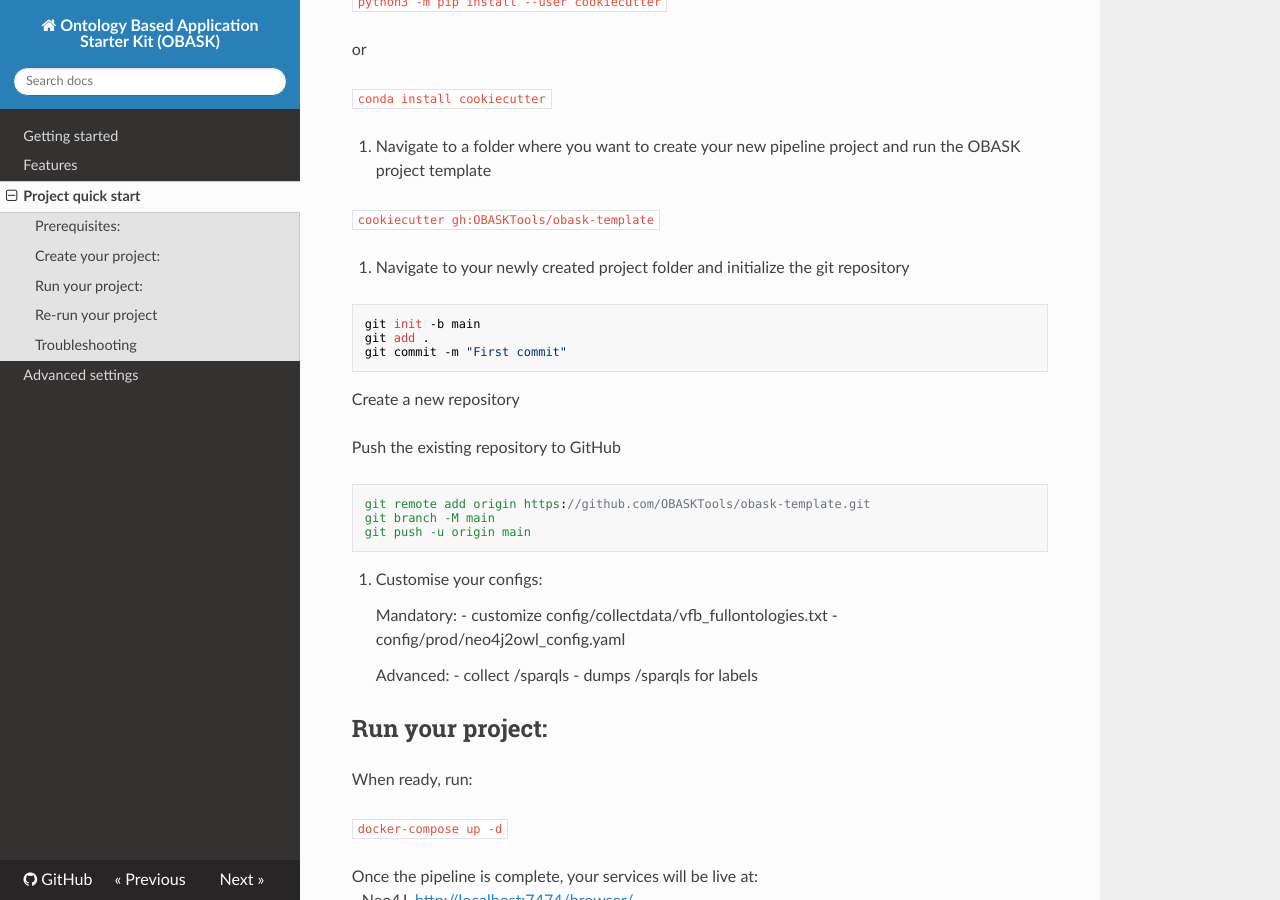
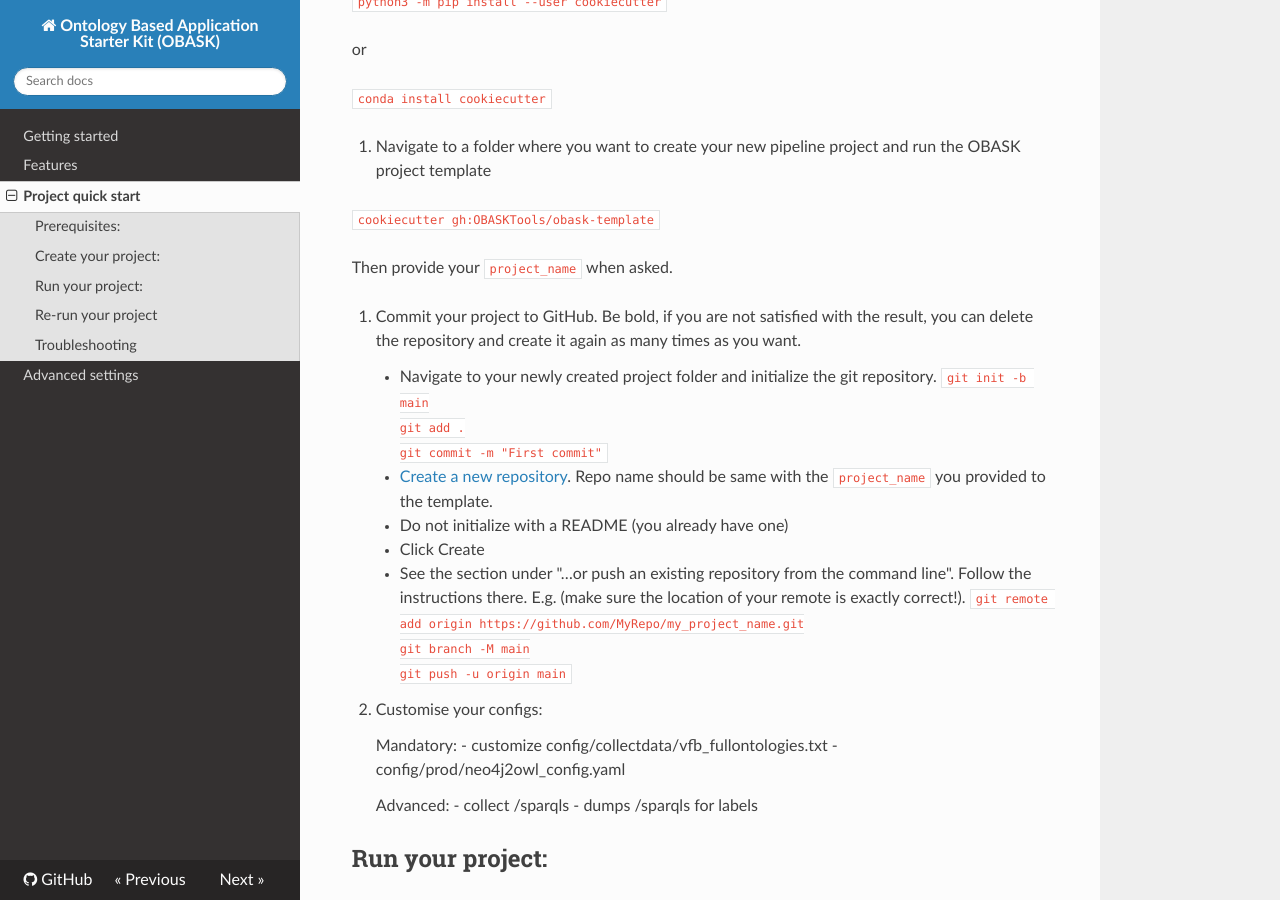
Before and after one commit to OBASKTools/obask, an MkDocs documentation site: the page built from docs/quick_start.md, in a window 1280 px wide and 900 px high, scrolled down 403 px. Built offline with MkDocs 1.6.1, drawn with Linux system fonts in a browser that asks for light colours; nearby versions of some CDN libraries.

````diff
--- a/docs/quick_start.md
+++ b/docs/quick_start.md
@@ -18,22 +18,29 @@ or
 
 `cookiecutter gh:OBASKTools/obask-template`
 
-3. Navigate to your newly created project folder and initialize the git repository
+Then provide your `project_name` when asked.
 
-```
-git init -b main
-git add .
-git commit -m "First commit"
-```
+3. Commit your project to GitHub. Be bold, if you are not satisfied with the result, you can delete the repository and create it again as many times as you want.
 
-Create a new repository
+    - Navigate to your newly created project folder and initialize the git repository.
+    ```
+    git init -b main
+    git add .
+    git commit -m "First commit"
+    ```
 
-Push the existing repository to GitHub
-```
-git remote add origin https://github.com/OBASKTools/obask-template.git
-git branch -M main
-git push -u origin main
-```
+    - [Create a new repository](https://github.com/new). Repo name should be same with the `project_name` you provided to the template.
+
+    - Do not initialize with a README (you already have one)
+
+    - Click Create
+
+    - See the section under "…or push an existing repository from the command line". Follow the instructions there. E.g. (make sure the location of your remote is exactly correct!).
+    ```
+    git remote add origin https://github.com/MyRepo/my_project_name.git
+    git branch -M main
+    git push -u origin main
+    ```
 
 4. Customise your configs:
 
````
Also changed, not shown: README.md (+1 -1 lines).
